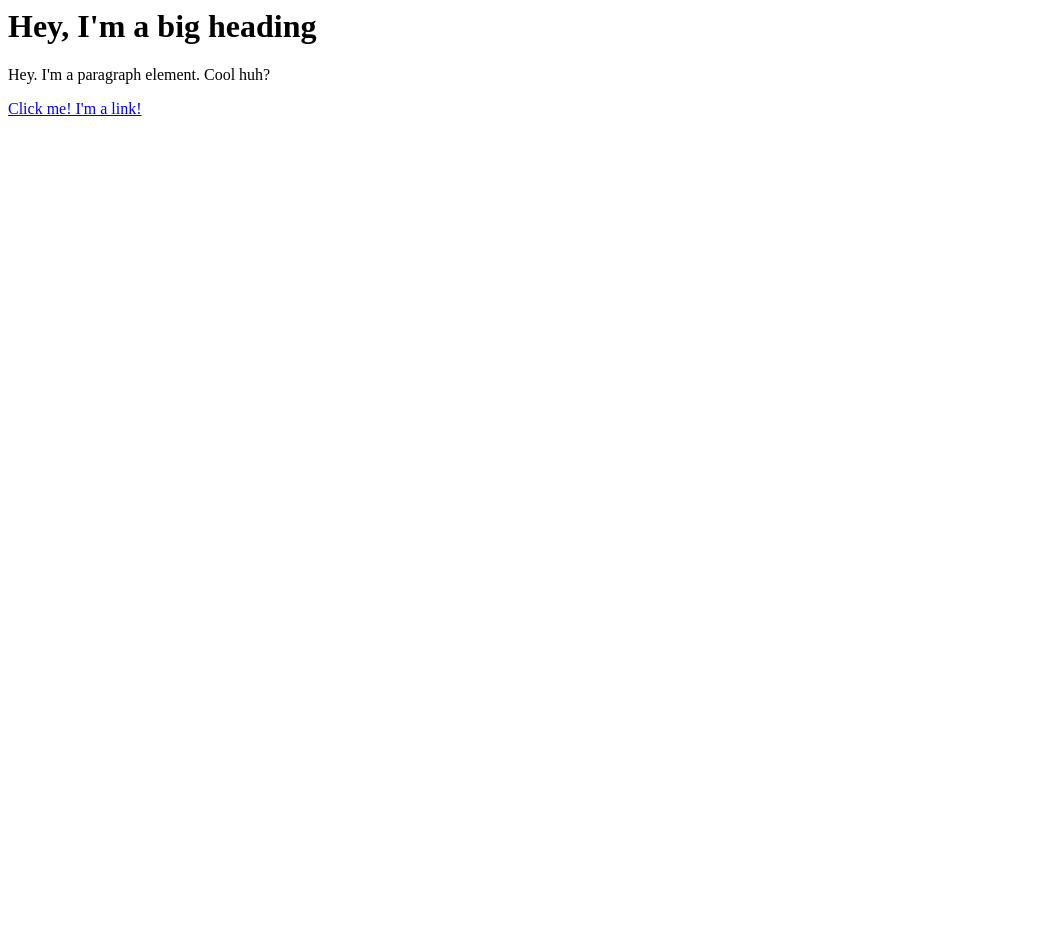
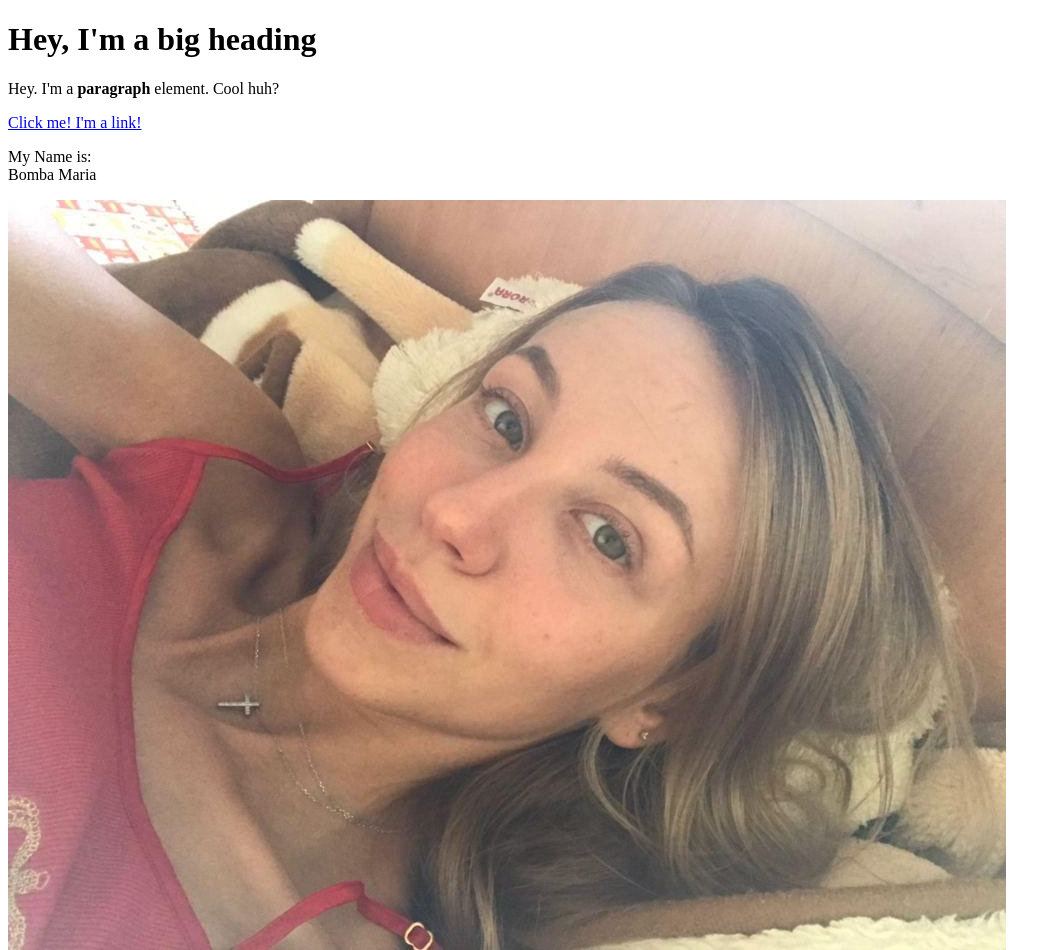
Before and after one commit to OliverC-123/Cartoon-Hero, a plain HTML site: page test.html in a window 1280 px wide. Shown: the whole page, without its empty margins (0-1061 px from the left). Before the commit the page ends 800 px from the top, so only its background shows below. Drawn offline with Linux system fonts and the light colour scheme.

Commit message:
added image

```diff
--- a/test.html
+++ b/test.html
@@ -1,3 +1,13 @@
-<h1>Hey, I'm a big heading</h1>
-<p>Hey. I'm a paragraph element. Cool huh?</p>
-<a href="https://google.com" target="_blank" title="Let's go to Google">Click me! I'm a link!</a>
+<!DOCTYPE html>
+<html>
+<head>
+	<title>Test Page</title>
+</head>
+	<body>
+		<h1>Hey, I'm a big heading</h1>
+		<p>Hey. I'm a <b>paragraph</b> element. Cool huh?</p>
+		<a href="https://google.com" target="_blank" title="Let's go to Google">Click me! I'm a link!</a>
+		<p>My Name is:<br>Bomba Maria</p>
+		<img src="img/maria.jpg">
+	</body>
+</html>
```
Also changed, not shown: img/maria.jpg (added).
